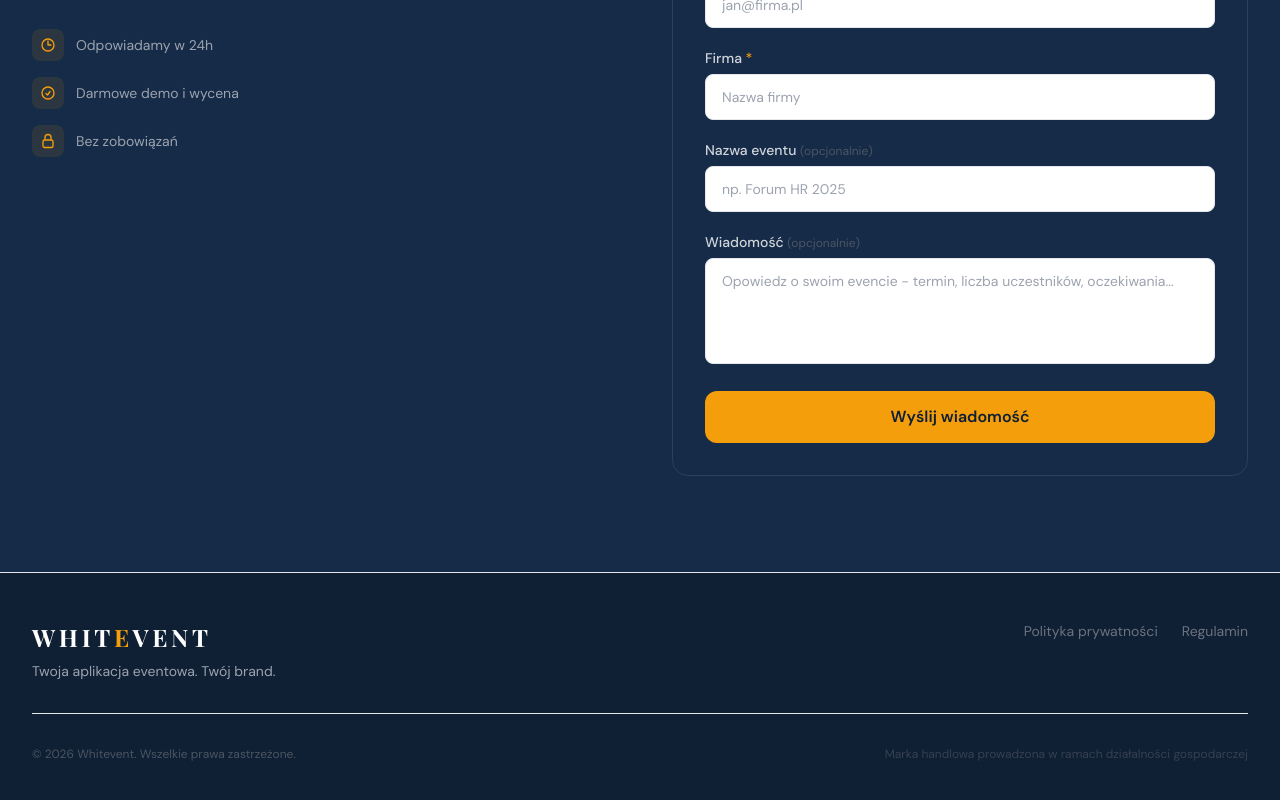
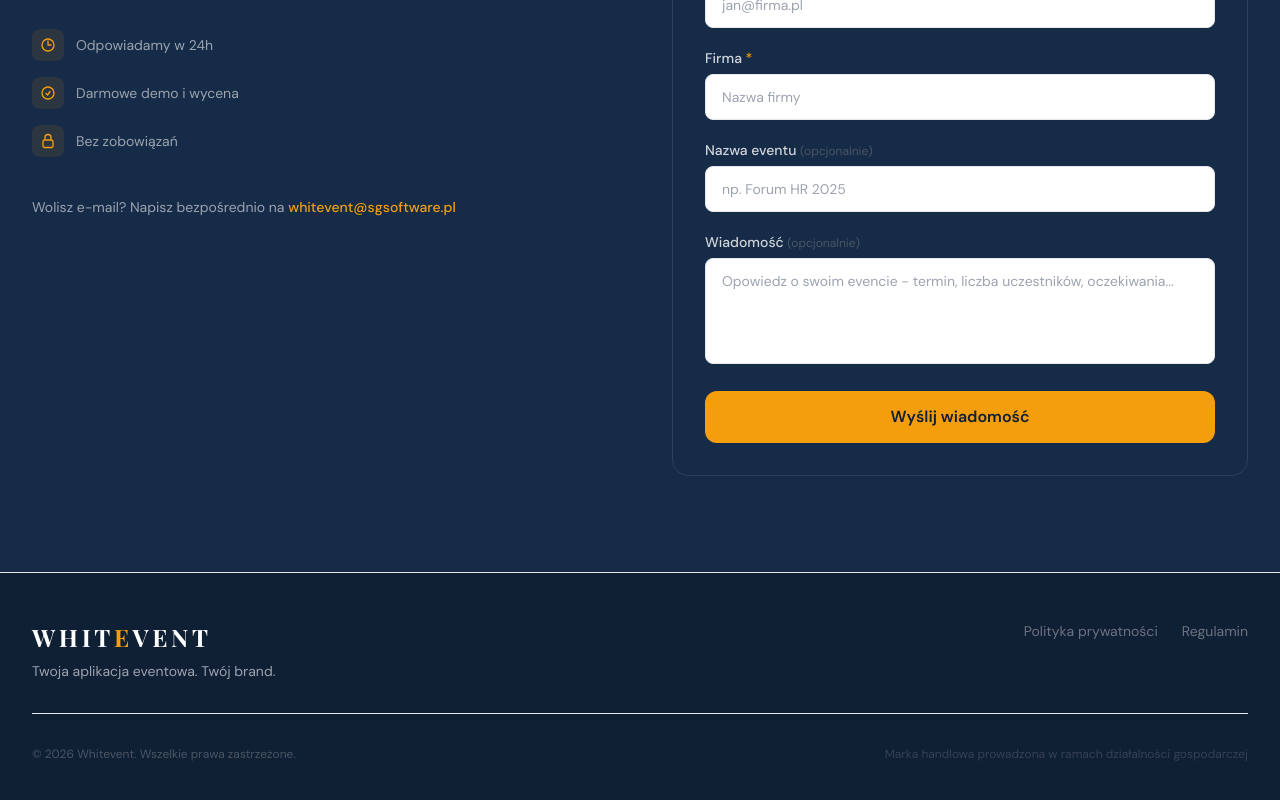
Before and after one commit to szymon-gawel/whitevent-landing, a React (Vite) app: page / in a window 1280 px wide. Shown: the part 5860-6660 px from the top of the page. Built offline with nearby package versions, Linux system fonts and the light colour scheme; the HTML template or start-up script is replaced by a standard one.

Commit message:
Update contact

```diff
--- a/src/components/Contact.tsx
+++ b/src/components/Contact.tsx
@@ -142,6 +142,16 @@ export default function Contact() {
                 </div>
               ))}
             </div>
+
+            <p className="text-gray-400 text-sm mt-10">
+              {tr(t.contact.directEmail)}{' '}
+              <a
+                href={`mailto:${tr(t.contact.email)}`}
+                className="text-amber-500 hover:text-amber-400 transition-colors font-medium"
+              >
+                {tr(t.contact.email)}
+              </a>
+            </p>
           </div>
 
           <div
--- a/src/pages/PrivacyPolicy.tsx
+++ b/src/pages/PrivacyPolicy.tsx
@@ -23,15 +23,15 @@ export default function PrivacyPolicy() {
           Warszawa, Polska
           <br />
           E-mail:{' '}
-          <a href="mailto:szymon.gawel@sgsoftware.pl" className="underline">
-            szymon.gawel@sgsoftware.pl
+          <a href="mailto:whitevent@sgsoftware.pl" className="underline">
+            whitevent@sgsoftware.pl
           </a>
         </p>
         <p className="text-gray-700 leading-relaxed mt-3">
           Jeśli masz pytania dotyczące przetwarzania Twoich danych osobowych, skontaktuj się z nami
           pod adresem:{' '}
-          <a href="mailto:szymon.gawel@sgsoftware.pl" className="underline">
-            szymon.gawel@sgsoftware.pl
+          <a href="mailto:whitevent@sgsoftware.pl" className="underline">
+            whitevent@sgsoftware.pl
           </a>
         </p>
 
@@ -209,8 +209,8 @@ export default function PrivacyPolicy() {
         </ul>
         <p className="text-gray-700 leading-relaxed mt-3">
           Aby skorzystać z powyższych praw:{' '}
-          <a href="mailto:szymon.gawel@sgsoftware.pl" className="underline">
-            szymon.gawel@sgsoftware.pl
+          <a href="mailto:whitevent@sgsoftware.pl" className="underline">
+            whitevent@sgsoftware.pl
           </a>
         </p>
         <p className="text-gray-700 leading-relaxed mt-3">
@@ -263,8 +263,8 @@ export default function PrivacyPolicy() {
           <span className="font-semibold">Szymon Gaweł Software Development</span>
           <br />
           E-mail:{' '}
-          <a href="mailto:szymon.gawel@sgsoftware.pl" className="underline">
-            szymon.gawel@sgsoftware.pl
+          <a href="mailto:whitevent@sgsoftware.pl" className="underline">
+            whitevent@sgsoftware.pl
           </a>
           <br />
           Warszawa, Polska
--- a/src/pages/Terms.tsx
+++ b/src/pages/Terms.tsx
@@ -128,8 +128,8 @@ export default function Terms() {
         </h2>
         <p className="text-gray-700 leading-relaxed">
           Reklamacje dotyczące funkcjonowania Platformy można zgłaszać na adres e-mail{' '}
-          <a href="mailto:szymon.gawel@sgsoftware.pl" className="underline">
-            szymon.gawel@sgsoftware.pl
+          <a href="mailto:whitevent@sgsoftware.pl" className="underline">
+            whitevent@sgsoftware.pl
           </a>{' '}
           z opisem zgłaszanego problemu. Usługodawca rozpatruje reklamacje w terminie
           [uzupełnić: np. 14 dni roboczych] od dnia otrzymania zgłoszenia i informuje
--- a/src/translations.ts
+++ b/src/translations.ts
@@ -172,6 +172,8 @@ export const t = {
     label: { pl: 'Kontakt', en: 'Contact' },
     headline: { pl: 'Zamów demo', en: 'Request a demo' },
     subtext: { pl: 'Porozmawiajmy o Twoim evencie. Wspólnie dobierzemy odpowiednie funkcje i przygotujemy wycenę', en: "Let's talk about your event. Together we'll select the right features and prepare a quote" },
+    directEmail: { pl: 'Wolisz e-mail? Napisz bezpośrednio na', en: 'Prefer email? Write to us directly at' },
+    email: { pl: 'whitevent@sgsoftware.pl', en: 'whitevent@sgsoftware.pl' },
     fields: {
       name: { pl: 'Imię i nazwisko', en: 'Full name' },
       namePlaceholder: { pl: 'Jan Kowalski', en: 'John Smith' },
```
